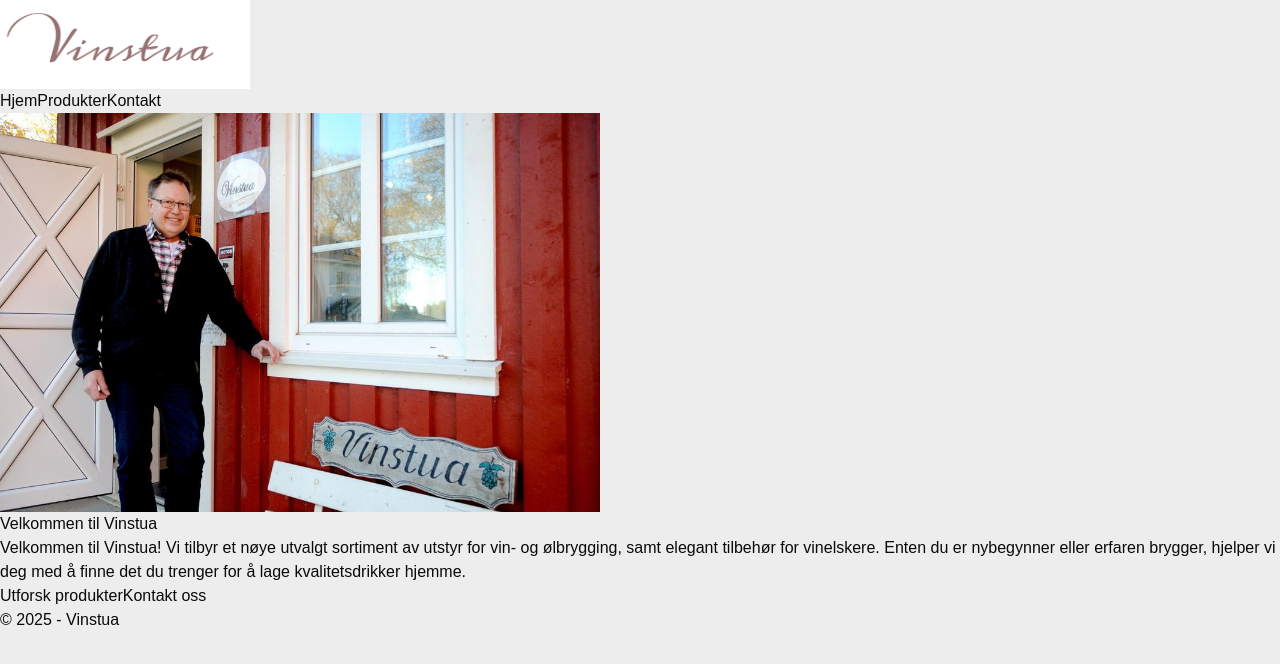
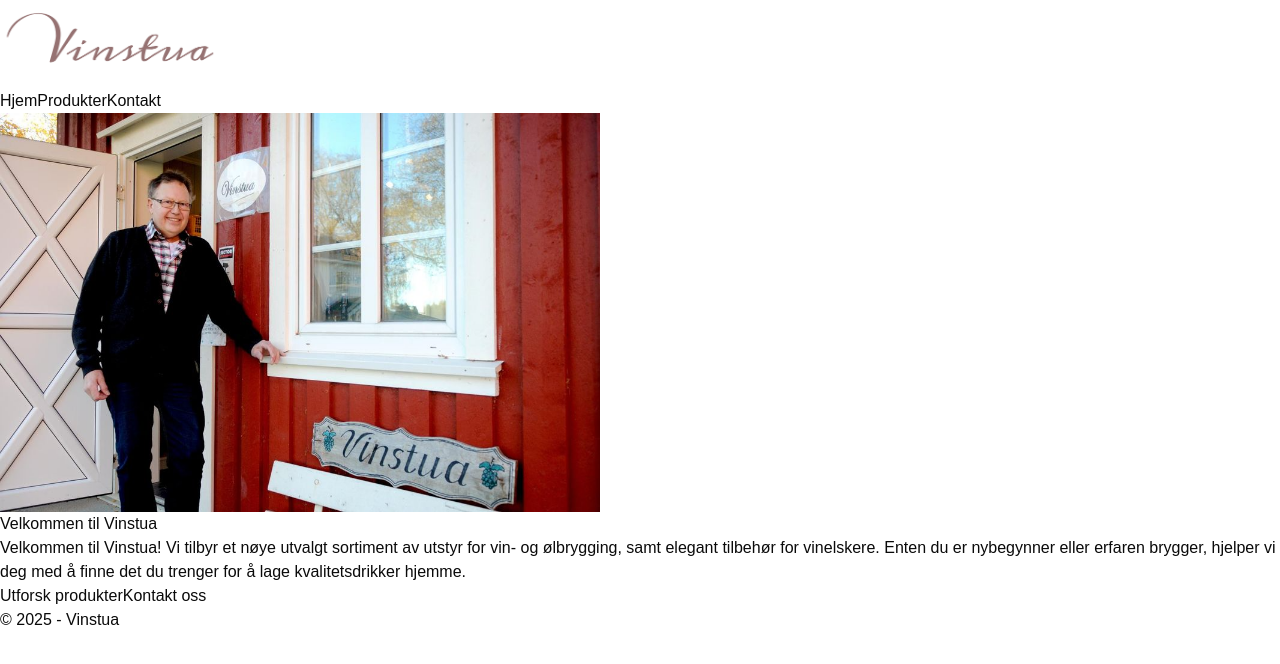
Before and after one commit to iverbolstad/vinstua, a Next.js app: page / in a window 1280 px wide. Shown: the top 664 px of the page. Built offline with nearby package versions, Linux system fonts and the light colour scheme.

Commit message:
fix colors

```diff
--- a/src/app/globals.css
+++ b/src/app/globals.css
@@ -4,7 +4,7 @@
 
 :root {
   --foreground: #0a0a0a;
-  --background: #ededed;
+  --background: #ffffff;
 }
 
 @media (prefers-color-scheme: dark) {
```
